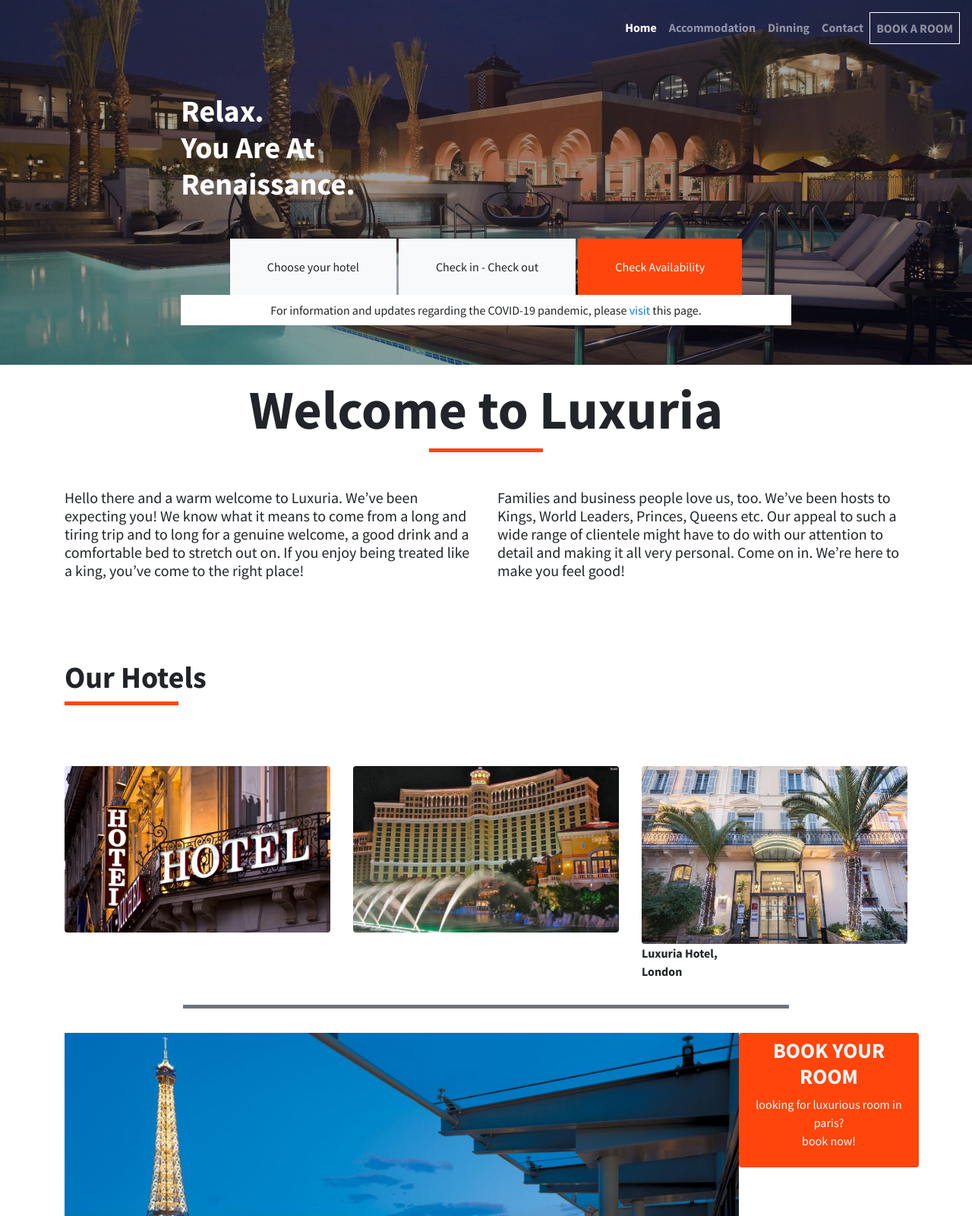
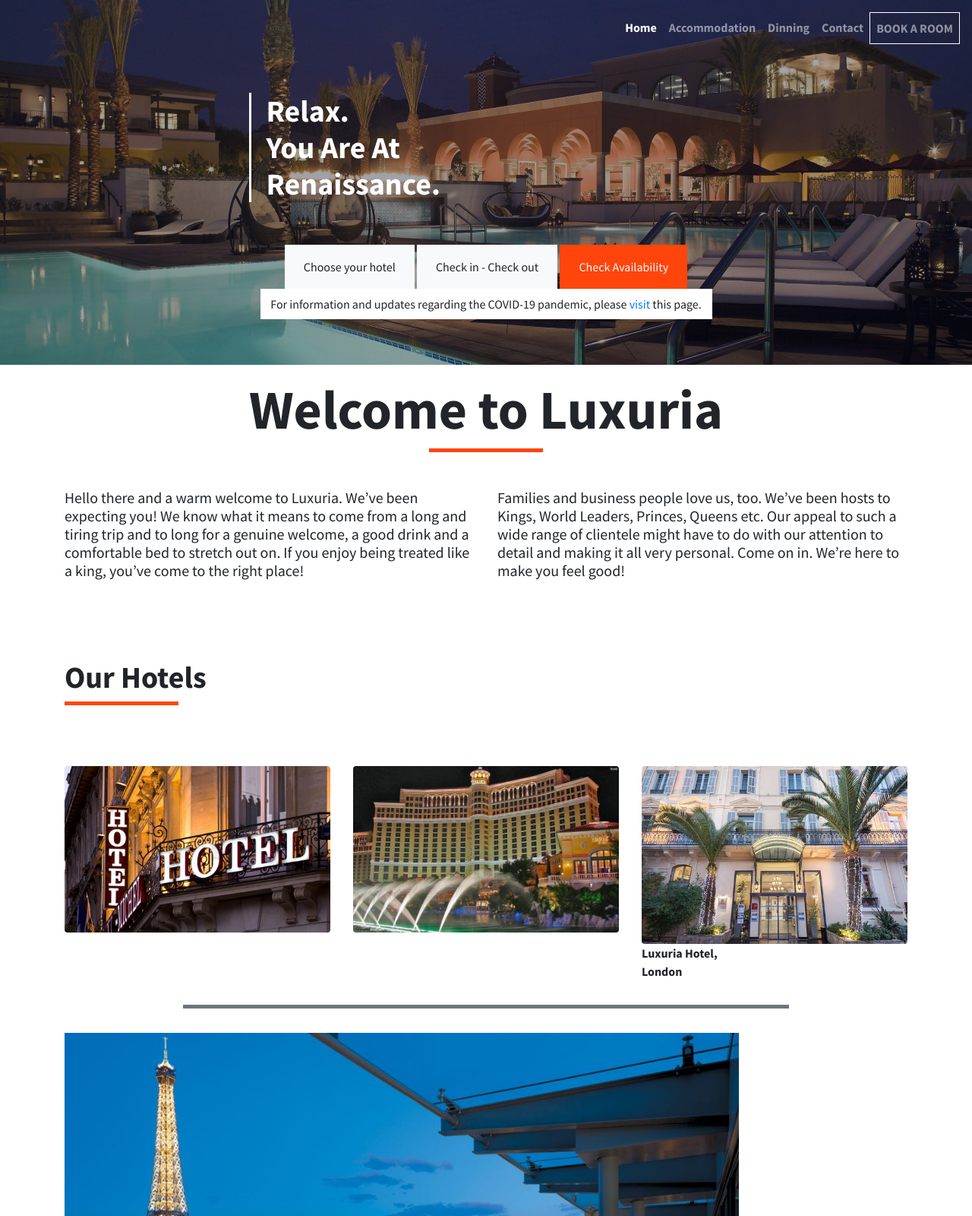
Before and after one commit to TheAstutian/Hotel-Luxurious, a plain HTML site: page index.htm in a window 1280 px wide. Shown: the top 1600 px of the page at 76% size. Drawn offline with Linux system fonts and the light colour scheme.

Commit message:
Adjustments

```diff
--- a/index.htm
+++ b/index.htm
@@ -22,8 +22,8 @@
     <section id="first" class="bg-secondary">
       <nav class="navbar py-3 navbar-dark bg-transparent navbar-expand-sm">
         <!-- logo -->
-        <!-- <a href="#" class="navbar-brand text-uppercase pr-5"
-            >first website</a
+        <!-- <a href="#" class="navbar-brand text-uppercase"
+            ><img src="/assets/Logo/Logo 2-01.png" alt="" width="10%"></a
             > -->
         <!-- nav toggler -->
         <button
@@ -60,21 +60,28 @@
         </div>
       </nav>
       <div class="container-fluid">
-        <div class="row mx-auto">
-          <div class="col-8 mt-5 mx-auto">
-            <h1 class="font-weight-bold text-white">
+        <div class="row">
+          <div class="col-12 mt-5">
+            <div class="col-md-6 mx-auto pos-rel">
+              <div class="bg-white pos-abs" style="left: 0; bottom: 0; width: .2rem; height: 100%">
+              </div>
+              <h1 class="font-weight-bold text-white ml-2">
                 Relax. <br />
                 You Are At <br />
                 Renaissance.
               </h1>
+            </div>
+          </div>
+          <div class="col-12">
+            <div class="col-md-6 mx-auto pos-rel">
               <div class="mt-5 text-center">
-              <button class="btn btn-light py-4 px-5 rounded-0">
+                <button class="btn btn-light py-3 px-4 rounded-0">
                   Choose your hotel
                 </button>
-              <button class="btn btn-light py-4 px-5 rounded-0">
+                <button class="btn btn-light py-3 px-4 rounded-0">
                   Check in - Check out
                 </button>
-              <button class="btn btn-luxurious text-light py-4 px-5 rounded-0">
+                <button class="btn btn-luxurious text-light py-3 px-4 rounded-0">
                   Check Availability
                 </button>
               </div>
@@ -82,6 +89,9 @@
                 For information and updates regarding the COVID-19 pandemic, please
                 <a href="#">visit</a> this page.
               </p>
+
+            </div>
+          </div>
           </div>
         </div>
       </div>
@@ -99,7 +109,7 @@
         </div>
         <!-- Notes  -->
         <div class="row py-5">
-          <div class="col-md-6 col-sm-6">
+          <div class="col-md-6">
             <h5>
               Hello there and a warm welcome to Luxuria. We’ve been expecting
               you! We know what it means to come from a long and tiring trip and
@@ -108,7 +118,7 @@
               come to the right place!
             </h5>
           </div>
-          <div class="col-md-6 col-sm-6">
+          <div class="col-md-6">
             <h5>
               Families and business people love us, too. We’ve been hosts to
               Kings, World Leaders, Princes, Queens etc. Our appeal to such a
@@ -159,10 +169,9 @@
                 src="/assets/Pictures/Eiffeltower.jpg"
                 alt="" width="80%"
                 />
-                <!-- class="img-fluid" -->
               <button
-                class="btn btn-luxurious px-3 text-light pos-abs"
-                style="top: 5; left: 70;"
+                class="btn btn-luxurious px-3 text-light d-none d-md-block pos-abs"
+                style="top: 45%; left: 70%;"
               >
                 <h3 class="text-uppercase font-weight-bold">
                   Book your Room
@@ -172,14 +181,13 @@
                 </p>
               </button>
             </div>
-            <div class="mt-3">
+            <div class="col-12 mt-3">
               <h1 class="font-weight-bold">Eiffel Tower View</h1>
               <div
                 class="title-underline bg-luxurious"
                 style="margin: 0;"
               ></div>
-              <div class="col-lg-12 col-md-12 col-sm-12">
-              <p>
+              <h5>
                 Just a 5-minute walk from the Eiffel Tower, Luxuria Hotel is in
                 a great location for exploring Paris. The DaVinci Villa features
                 a great view of the Eiffel Tower. Each has a private bathroom
@@ -190,8 +198,7 @@
                 booking service. Wi-Fi is available in rooms upon demand. A
                 2-minute walk from Vavin Metro Station, Saint-Germain-Des-Près
                 and Ile de la Cité can be accessed directly.
-              </p>
-            </div>
+              </h5>
             </div>
           </div>
         </div>
```
Lines whose indentation alone changed are shown as unchanged.
